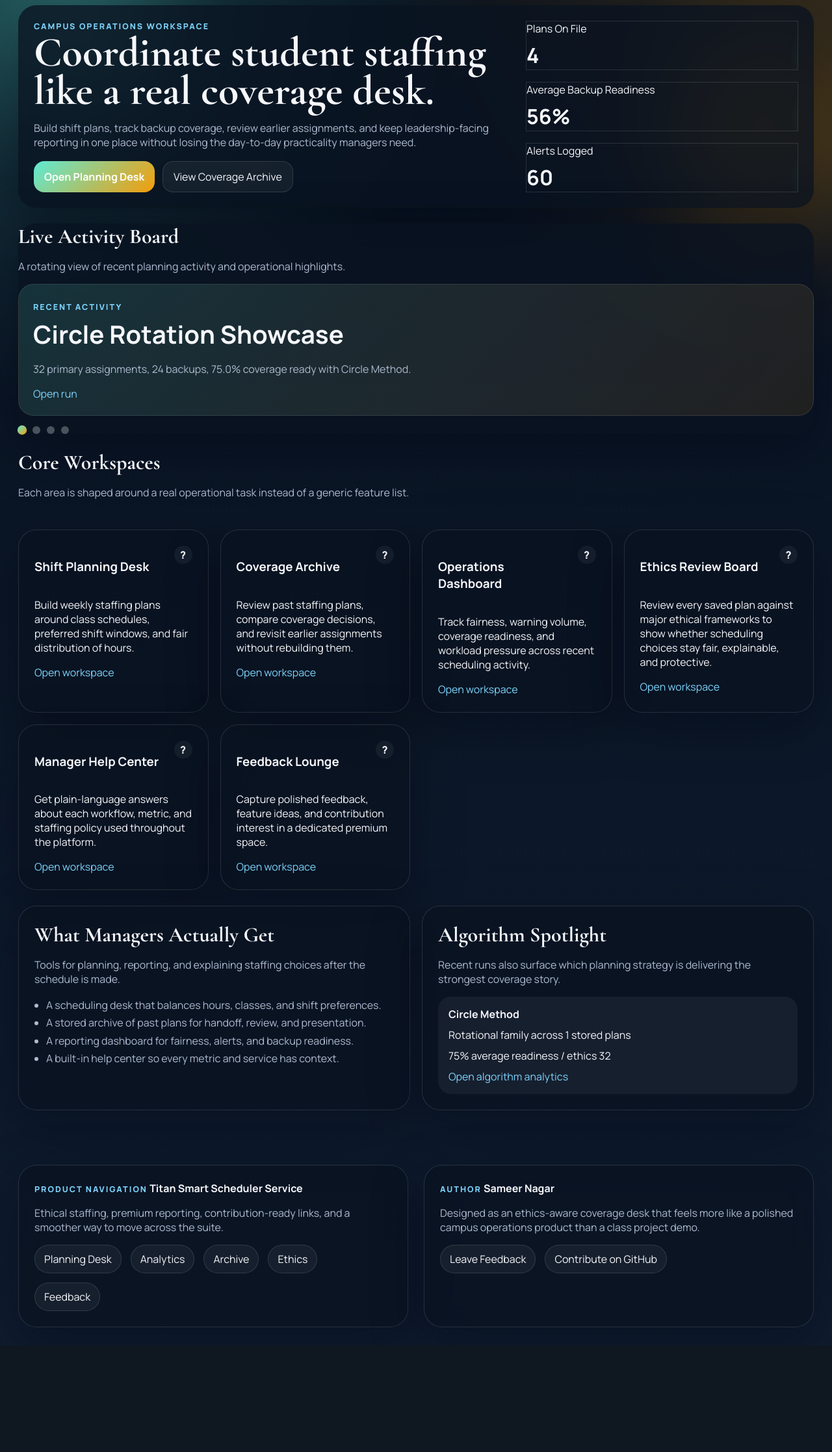
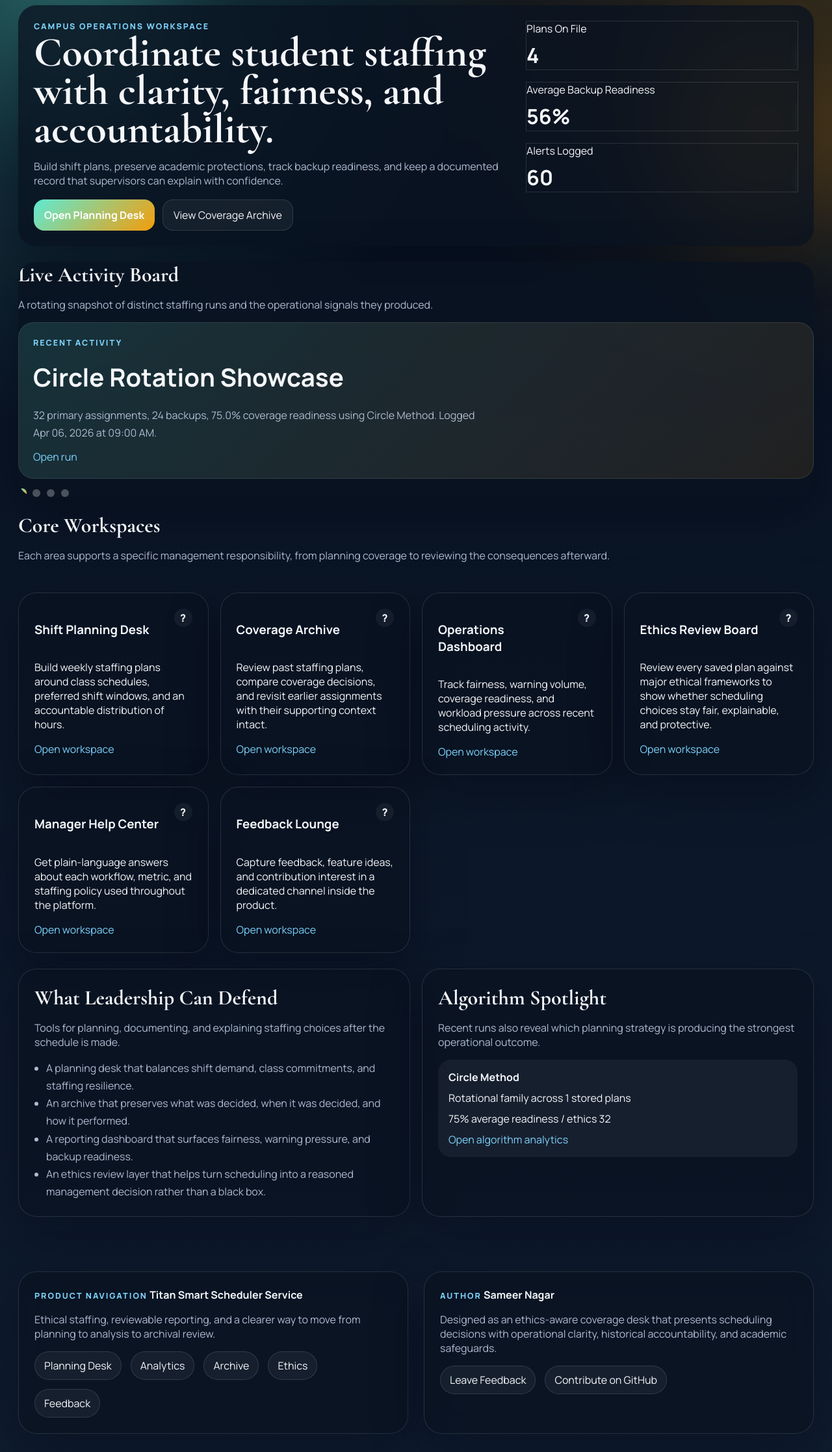
Before and after one commit to sameernagar-hub/titan-smart-scheduler, a Flask app: page / in a window 1280 px wide. Shown: the part 154-2389 px from the top of the page at 65% size. Before the commit the page ends 2225 px from the top, so only its background shows below. Run offline with Flask 3, Linux system fonts and the light colour scheme; data comes from the database, SQL or seed files in the repository; some libraries are stand-ins or nearby versions.

Commit message:
Refine scheduler layout and clean activity data

```diff
--- a/app.py
+++ b/app.py
@@ -48,6 +48,42 @@
 )
 
 app = Flask(__name__)
+
+
+def format_timestamp(value: str) -> str:
+    try:
+        normalized = value.replace("Z", "+00:00")
+        parsed = datetime.fromisoformat(normalized)
+    except ValueError:
+        return value
+    return parsed.strftime("%b %d, %Y at %I:%M %p")
+
+
+def canonical_algorithm(value: str) -> str:
+    return "round_robin" if value == "standard" else value
+
+
+def cleanup_transient_runs() -> None:
+    db = get_db()
+    transient_names = {
+        "Ethics Suggestion Verification",
+        "Polish Verification",
+        "Refactor Verification",
+        "Priority Suggestion Verification",
+        "Smoke Test Plan",
+        "Verification",
+    }
+    rows = db.execute(
+        "SELECT id FROM schedule_runs WHERE name IN ({})".format(",".join("?" for _ in transient_names)),
+        tuple(sorted(transient_names)),
+    ).fetchall()
+    if not rows:
+        return
+    run_ids = [row["id"] for row in rows]
+    placeholders = ",".join("?" for _ in run_ids)
+    db.execute(f"DELETE FROM assignments WHERE run_id IN ({placeholders})", run_ids)
+    db.execute(f"DELETE FROM schedule_runs WHERE id IN ({placeholders})", run_ids)
+    db.commit()
 
 
 def get_db() -> sqlite3.Connection:
@@ -143,7 +179,7 @@
     warnings = json.loads(run["warnings_json"])
     conflicts = json.loads(run["conflicts_json"])
     stats = json.loads(run["stats_json"])
-    algorithm = run_dict.get("algorithm") or "round_robin"
+    algorithm = canonical_algorithm(run_dict.get("algorithm") or "round_robin")
     stats.setdefault("algorithm", algorithm)
     stats.setdefault("algorithm_label", algorithm_label(algorithm))
     stats.setdefault("conflict_count", len(conflicts))
@@ -155,6 +191,7 @@
     )
     run_dict["mode_label"] = mode_label(run_dict["mode"])
     run_dict["algorithm_label"] = algorithm_label(algorithm)
+    run_dict["created_at_display"] = format_timestamp(run_dict["created_at"])
     typed_assignments = [
         ShiftAssignment(
             shift_instance_id=item["shift_instance_id"],
@@ -338,6 +375,28 @@
     db.commit()
 
 
+def unique_recent_runs(runs: List[Dict[str, Any]], limit: int = 4) -> List[Dict[str, Any]]:
+    suppressed_names = {
+        "custom service run",
+        "test",
+        "verification",
+    }
+    seen_names = set()
+    items = []
+    for allow_suppressed in (False, True):
+        for run in runs:
+            name_key = run["name"].strip().lower()
+            if not allow_suppressed and name_key in suppressed_names:
+                continue
+            if name_key in seen_names:
+                continue
+            seen_names.add(name_key)
+            items.append(run)
+            if len(items) >= limit:
+                return items
+    return items
+
+
 def init_db() -> None:
     DATABASE_PATH.parent.mkdir(parents=True, exist_ok=True)
     with sqlite3.connect(DATABASE_PATH) as db:
@@ -407,6 +466,7 @@
             db.commit()
 
     with app.app_context():
+        cleanup_transient_runs()
         seed_history_data()
         backfill_ethics_data()
 
@@ -425,20 +485,21 @@
 @app.route("/")
 def home() -> str:
     analytics = service_analytics_snapshot()
+    highlighted_runs = unique_recent_runs(analytics["recent_runs"])
     carousel_items = [
         {
             "eyebrow": "Recent Activity",
             "title": run["name"],
-            "description": f"{run['assignment_count']} primary assignments, {run['backup_count']} backups, {run['coverage_ready_percent']}% coverage ready with {run['algorithm_label']}.",
+            "description": f"{run['assignment_count']} primary assignments, {run['backup_count']} backups, {run['coverage_ready_percent']}% coverage readiness using {run['algorithm_label']}. Logged {run['created_at_display']}.",
             "href": f"/history/{run['id']}",
             "cta": "Open run",
         }
-        for run in analytics["recent_runs"][:4]
+        for run in highlighted_runs
     ] or [
         {
             "eyebrow": "Live Workspace",
-            "title": "Weekly floor coverage planning",
-            "description": "Create manager-ready schedules with backup coverage and a clean approval trail.",
+            "title": "Weekly coverage planning",
+            "description": "Build a staffing plan, review its impact, and keep a record that leaders can revisit later.",
             "href": "/scheduler",
             "cta": "Plan shifts",
         }
@@ -448,7 +509,7 @@
         page_name="home",
         analytics=analytics,
         service_cards=summarize_services(),
-        featured_run=analytics["recent_runs"][0] if analytics["recent_runs"] else None,
+        featured_run=highlighted_runs[0] if highlighted_runs else None,
         algorithm_spotlight=analytics["algorithm_performance"][0] if analytics["algorithm_performance"] else None,
         carousel_items=carousel_items,
     )
@@ -491,7 +552,8 @@
         item["ethics_overall_status"] = ethics.get("overall_status", "Not rated")
         item["ethics_overall_score"] = ethics.get("overall_score", 0)
         item["mode_label"] = mode_label(item["mode"])
-        item["algorithm_label"] = algorithm_label(item["algorithm"])
+        item["algorithm_label"] = algorithm_label(canonical_algorithm(item["algorithm"]))
+        item["created_at_display"] = format_timestamp(item["created_at"])
         history_runs.append(item)
     return render_template(
         "history.html",
--- a/scheduler_config.py
+++ b/scheduler_config.py
@@ -8,7 +8,7 @@
 AUTHOR_PROFILE = {
     "name": "Sameer Nagar",
     "title": "Builder of Titan Smart Scheduler",
-    "bio": "Designed as an ethics-aware coverage desk that feels more like a polished campus operations product than a class project demo.",
+    "bio": "Designed as an ethics-aware coverage desk that presents scheduling decisions with operational clarity, historical accountability, and academic safeguards.",
 }
 ALGORITHM_META = {
     "circle": {
--- a/static/css/style.css
+++ b/static/css/style.css
@@ -400,22 +400,33 @@
   background: var(--panel-2);
 }
 
-.activity-stage { margin-bottom: 24px; overflow: visible; }
-.carousel { position: relative; }
+.activity-stage { margin-bottom: 24px; overflow: hidden; }
+.carousel { position: relative; min-height: 230px; }
 .carousel-slide {
   display: none;
+  min-height: 200px;
   padding: 22px;
   border-radius: 24px;
+  overflow: hidden;
   background: linear-gradient(135deg, color-mix(in srgb, var(--brand) 14%, transparent), color-mix(in srgb, var(--brand-2) 10%, transparent));
   border: 1px solid color-mix(in srgb, var(--text) 10%, transparent);
   box-shadow: 0 18px 40px color-mix(in srgb, var(--shadow) 30%, transparent);
 }
 .carousel-slide.active {
-  display: block;
+  display: grid;
+  gap: 12px;
+  align-content: start;
   animation: carouselFade 320ms ease;
 }
 .carousel-slide h3 { margin: 0.4rem 0; font-size: clamp(1.6rem, 3vw, 2.4rem); }
-.carousel-slide p { max-width: 680px; color: var(--muted); }
+.carousel-slide p {
+  max-width: 680px;
+  margin: 0;
+  color: var(--muted);
+  line-height: 1.7;
+  overflow-wrap: anywhere;
+}
+.carousel-slide .text-link { margin-top: auto; }
 .carousel-dots { display: flex; gap: 10px; margin-top: 16px; }
 .carousel-dot {
   width: 12px;
--- a/static/js/app.js
+++ b/static/js/app.js
@@ -165,6 +165,12 @@
     statAlgorithm: document.getElementById("statAlgorithm"),
   };
 
+  function syncAlgorithmShowcase() {
+    document.querySelectorAll(".algorithm-card[data-algorithm]").forEach((card) => {
+      card.classList.toggle("active", card.dataset.algorithm === els.algorithm.value);
+    });
+  }
+
   function flash(message, type = "success") {
     els.flashBox.textContent = message;
     els.flashBox.className = `flash ${type}`;
@@ -267,6 +273,7 @@
     els.algorithm.value = payload.algorithm || DEFAULT_ALGORITHM;
     els.weeks.value = payload.weeks || DEFAULT_WEEKS;
     switchMode(payload.mode || DEFAULT_MODE);
+    syncAlgorithmShowcase();
 
     els.studentsContainer.innerHTML = "";
     (payload.students || []).forEach((student) => {
@@ -551,6 +558,7 @@
       renderList();
       renderCalendar();
       renderHistoryLink();
+      document.getElementById("scheduleList").scrollIntoView({ behavior: "smooth", block: "start" });
       flash(data.conflicts.length ? `Plan saved with ${data.conflicts.length} academic conflict flag(s).` : "Plan saved with no academic conflicts.", data.conflicts.length ? "error" : "success");
     } catch (error) {
       flash(error.message, "error");
@@ -566,6 +574,7 @@
     switchMode(DEFAULT_MODE);
     els.algorithm.value = DEFAULT_ALGORITHM;
     els.weeks.value = DEFAULT_WEEKS;
+    syncAlgorithmShowcase();
     state.assignments = [];
     state.conflicts = [];
     state.warnings = [];
@@ -604,6 +613,7 @@
   });
   els.addStudentBtn.addEventListener("click", () => els.studentsContainer.appendChild(createStudentCard()));
   els.addShiftBtn.addEventListener("click", () => els.shiftTemplates.appendChild(createShiftCard()));
+  els.algorithm.addEventListener("change", syncAlgorithmShowcase);
   els.generateBtn.addEventListener("click", generateSchedule);
   els.resetBtn.addEventListener("click", resetAll);
   els.templateUpload.addEventListener("change", async () => {
@@ -621,6 +631,7 @@
   seedInitialCards();
   switchMode(DEFAULT_MODE);
   els.algorithm.value = DEFAULT_ALGORITHM;
+  syncAlgorithmShowcase();
   switchResultView("list");
 }
 
--- a/templates/base.html
+++ b/templates/base.html
@@ -4,6 +4,14 @@
   <meta charset="UTF-8">
   <meta name="viewport" content="width=device-width, initial-scale=1.0">
   <title>{% block title %}Titan Smart Scheduler Service{% endblock %}</title>
+  <script>
+    try {
+      const storedTheme = localStorage.getItem("titan-theme") || "nightfall";
+      document.documentElement.setAttribute("data-theme", storedTheme);
+    } catch (error) {
+      document.documentElement.setAttribute("data-theme", "nightfall");
+    }
+  </script>
   <link rel="preconnect" href="https://fonts.googleapis.com">
   <link rel="preconnect" href="https://fonts.gstatic.com" crossorigin>
   <link href="https://fonts.googleapis.com/css2?family=Manrope:wght@400;500;600;700;800&family=Cormorant+Garamond:wght@600;700&display=swap" rel="stylesheet">
@@ -48,7 +56,7 @@
     <div class="footer-card glass">
       <span class="eyebrow">Product Navigation</span>
       <strong>Titan Smart Scheduler Service</strong>
-      <p>Ethical staffing, premium reporting, contribution-ready links, and a smoother way to move across the suite.</p>
+      <p>Ethical staffing, reviewable reporting, and a clearer way to move from planning to analysis to archival review.</p>
       <div class="footer-links">
         {% for item in footer_links %}
           <a href="{{ item.href }}">{{ item.title }}</a>
--- a/templates/history.html
+++ b/templates/history.html
@@ -10,7 +10,7 @@
         <div>Every generated staffing plan is stored here so teams can review outcomes, revisit staffing evidence, and compare previous plans.</div>
       </details>
     </div>
-    <p>Use this page to inspect previous plans and the seeded examples loaded on first launch.</p>
+    <p>Use this page to inspect previous plans, compare their outcomes, and keep the timing of each decision visible.</p>
   </div>
 </section>
 
@@ -27,7 +27,7 @@
       <thead>
         <tr>
           <th>Run Name</th>
-          <th>Date</th>
+          <th>Logged</th>
           <th>Mode</th>
           <th>Algorithm</th>
           <th>Assignments</th>
@@ -42,7 +42,7 @@
         {% for run in history_runs %}
           <tr>
             <td>{{ run.name }}</td>
-            <td>{{ run.created_at[:10] }}</td>
+            <td>{{ run.created_at_display }}</td>
             <td>{{ run.mode_label }}</td>
             <td>{{ run.algorithm_label }}</td>
             <td>{{ run.assignment_count }}</td>
--- a/templates/history_detail.html
+++ b/templates/history_detail.html
@@ -4,7 +4,7 @@
 <section class="page-intro glass">
   <div class="section-head">
     <h1>{{ detail.run.name }}</h1>
-    <p>{{ detail.run.mode_label }} plan using {{ detail.run.algorithm_label }} stored on {{ detail.run.created_at[:10] }}.</p>
+    <p>{{ detail.run.mode_label }} plan using {{ detail.run.algorithm_label }} stored on {{ detail.run.created_at_display }}.</p>
   </div>
   <div class="inline-badges">
     <span class="badge soft">{{ detail.stats.total_assignments }} primary</span>
--- a/templates/home.html
+++ b/templates/home.html
@@ -4,8 +4,8 @@
 <section class="hero-panel glass">
   <div>
     <p class="eyebrow">Campus Operations Workspace</p>
-    <h1>Coordinate student staffing like a real coverage desk.</h1>
-    <p class="lede">Build shift plans, track backup coverage, review earlier assignments, and keep leadership-facing reporting in one place without losing the day-to-day practicality managers need.</p>
+    <h1>Coordinate student staffing with clarity, fairness, and accountability.</h1>
+    <p class="lede">Build shift plans, preserve academic protections, track backup readiness, and keep a documented record that supervisors can explain with confidence.</p>
     <div class="cta-row">
       <a class="primary-btn" href="{{ url_for('scheduler_page') }}">Open Planning Desk</a>
       <a class="ghost-btn" href="{{ url_for('history_page') }}">View Coverage Archive</a>
@@ -30,7 +30,7 @@
 <section class="glass activity-stage">
   <div class="section-head">
     <h2>Live Activity Board</h2>
-    <p>A rotating view of recent planning activity and operational highlights.</p>
+    <p>A rotating snapshot of distinct staffing runs and the operational signals they produced.</p>
   </div>
   <div class="carousel" id="homeCarousel">
     {% for item in carousel_items %}
@@ -52,7 +52,7 @@
 <section class="content-grid">
   <div class="section-head">
     <h2>Core Workspaces</h2>
-    <p>Each area is shaped around a real operational task instead of a generic feature list.</p>
+    <p>Each area supports a specific management responsibility, from planning coverage to reviewing the consequences afterward.</p>
   </div>
   <div class="card-grid">
     {% for service in service_cards %}
@@ -74,20 +74,20 @@
 <section class="showcase-grid">
   <article class="glass spotlight-card">
     <div class="section-head">
-      <h2>What Managers Actually Get</h2>
-      <p>Tools for planning, reporting, and explaining staffing choices after the schedule is made.</p>
+      <h2>What Leadership Can Defend</h2>
+      <p>Tools for planning, documenting, and explaining staffing choices after the schedule is made.</p>
     </div>
     <ul class="plain-list">
-      <li>A scheduling desk that balances hours, classes, and shift preferences.</li>
-      <li>A stored archive of past plans for handoff, review, and presentation.</li>
-      <li>A reporting dashboard for fairness, alerts, and backup readiness.</li>
-      <li>A built-in help center so every metric and service has context.</li>
+      <li>A planning desk that balances shift demand, class commitments, and staffing resilience.</li>
+      <li>An archive that preserves what was decided, when it was decided, and how it performed.</li>
+      <li>A reporting dashboard that surfaces fairness, warning pressure, and backup readiness.</li>
+      <li>An ethics review layer that helps turn scheduling into a reasoned management decision rather than a black box.</li>
     </ul>
   </article>
   <article class="glass spotlight-card">
     <div class="section-head">
       <h2>Algorithm Spotlight</h2>
-      <p>Recent runs also surface which planning strategy is delivering the strongest coverage story.</p>
+      <p>Recent runs also reveal which planning strategy is producing the strongest operational outcome.</p>
     </div>
     {% if algorithm_spotlight %}
       <div class="run-preview">
--- a/test_app_smoke.py
+++ b/test_app_smoke.py
@@ -14,6 +14,7 @@
                 self.assertEqual(response.status_code, 200)
 
     def test_generate_and_download_flow(self):
+        run_id = None
         payload = {
             "schedule_name": "Smoke Test Plan",
             "mode": "custom",
@@ -64,6 +65,11 @@
         self.assertEqual(self.client.get(f"/history/{run_id}").status_code, 200)
         self.assertEqual(self.client.get(f"/history/{run_id}/download/json").status_code, 200)
         self.assertEqual(self.client.get(f"/history/{run_id}/download/csv").status_code, 200)
+        with app.app.app_context():
+            db = app.get_db()
+            db.execute("DELETE FROM assignments WHERE run_id = ?", (run_id,))
+            db.execute("DELETE FROM schedule_runs WHERE id = ?", (run_id,))
+            db.commit()
 
 
 if __name__ == "__main__":
```
Also changed, not shown: other parts of static/css/style.css (+58 -1 lines), scheduler_reporting.py (+22 -7 lines), templates/feedback.html (+5 -5 lines), templates/scheduler.html (+37 -29 lines).
